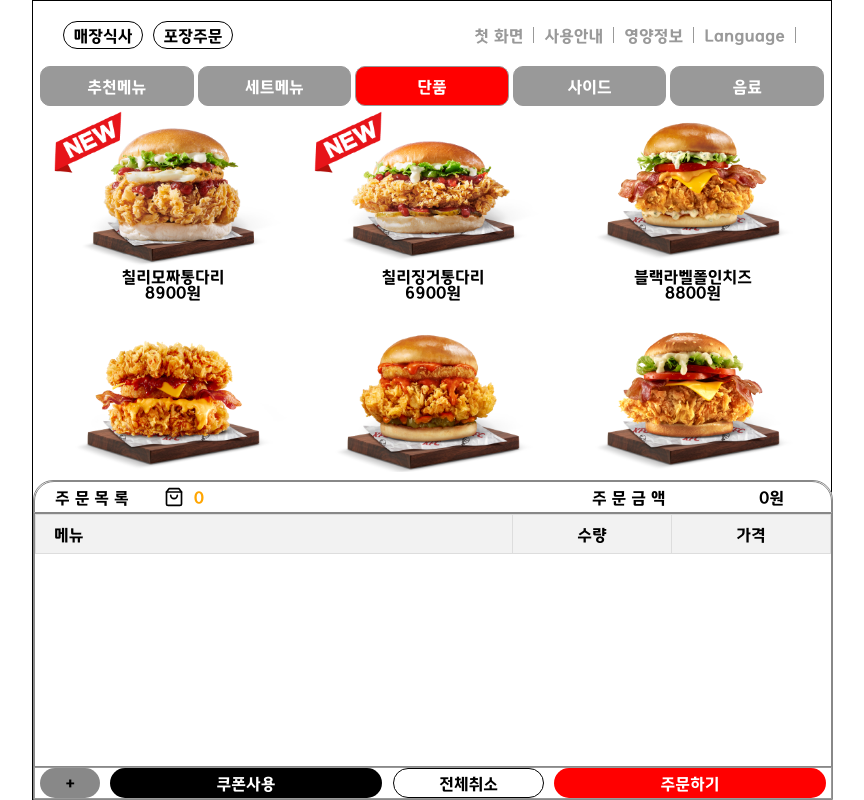
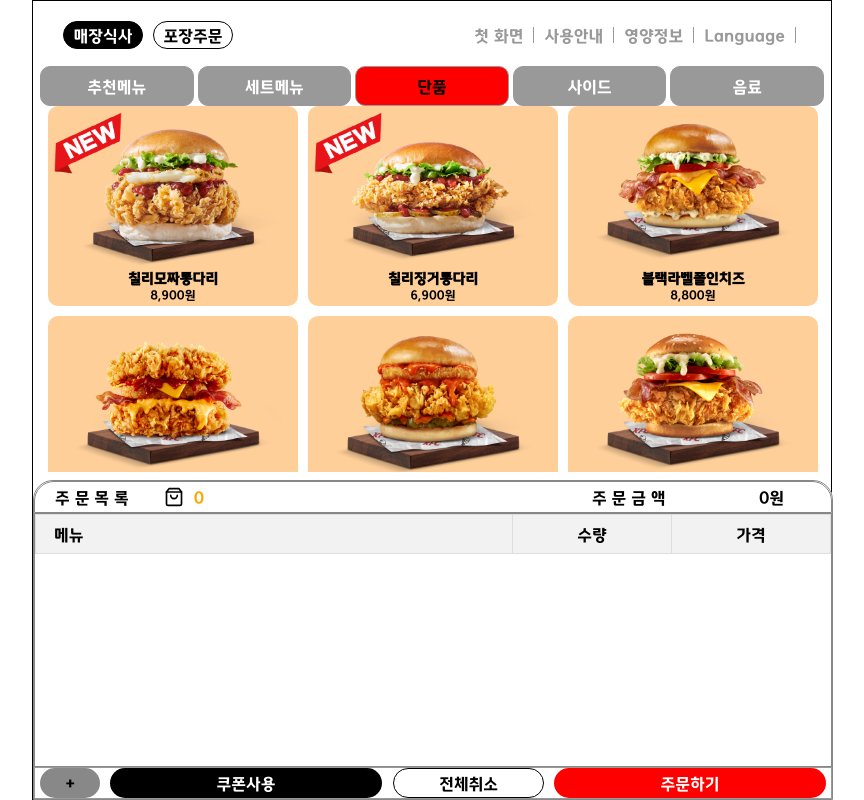
Before and after one commit to wooseungyeop/vue_eaglesS2, a Vue app in the folder vue_eaglesS2/: page /burger in a window 1280 px wide. Shown: the whole page, without its empty margins (208-1072 px from the left). Built offline with nearby package versions, Linux system fonts and the light colour scheme.

Commit message:
fix : mainmenu content update

```diff
--- a/vue_eaglesS2/src/assets/css/mainMenuCSS/Footer.css
+++ b/vue_eaglesS2/src/assets/css/mainMenuCSS/Footer.css
@@ -65,12 +65,17 @@
   display: flex;
   flex-direction: column;
   border: 1px solid #888;
-  overflow-y: scroll;
+  overflow-y: auto; /* 스크롤 가능하도록 설정 */
+  scroll-snap-type: y mandatory; /* 수직 스크롤에 스냅 적용 */
 }
 
 .Footer_Info_Box table {
   width: 100%;
   table-layout: fixed;
+}
+
+.Footer_Info_Box tr {
+  scroll-snap-align: start; /* 각 행의 시작 부분에서 스냅 */
 }
 
 .Footer_Info_Box th,
@@ -111,6 +116,7 @@
   background-color: red;
   color: #fff;
   border-radius: 5px;
+  position: relative;
 }
 
 .quantityPlus {
@@ -123,6 +129,7 @@
   background-color: red;
   color: #fff;
   border-radius: 5px;
+  position: relative;
 }
 
 .col-price {
@@ -152,6 +159,7 @@
   background-color: #999;
   color: #fff;
   border-radius: 5px;
+  position: relative;
 }
 
 .Footer_Under {
@@ -257,3 +265,57 @@
   margin-left: 20px;
   font-size: 14px;
 }
+
+.quantityMinus::after {
+  content: "";
+  display: block;
+  position: absolute;
+  width: 100%;
+  height: 100%;
+  background: rgba(0, 0, 0, 0.3);
+  left: 0;
+  top: 0;
+  opacity: 0;
+  transition: 0.5s;
+  border-radius: 5px;
+}
+
+.quantityMinus:hover::after {
+  opacity: 1;
+}
+
+.quantityPlus::after {
+  content: "";
+  display: block;
+  position: absolute;
+  width: 100%;
+  height: 100%;
+  background: rgba(0, 0, 0, 0.3);
+  left: 0;
+  top: 0;
+  opacity: 0;
+  transition: 0.5s;
+  border-radius: 5px;
+}
+
+.quantityPlus:hover::after {
+  opacity: 1;
+}
+
+.price-Del::after {
+  content: "";
+  display: block;
+  position: absolute;
+  width: 100%;
+  height: 100%;
+  background: rgba(0, 0, 0, 0.3);
+  left: 0;
+  top: 0;
+  opacity: 0;
+  transition: 0.5s;
+  border-radius: 5px;
+}
+
+.price-Del:hover::after {
+  opacity: 1;
+}
--- a/vue_eaglesS2/src/assets/css/mainMenuCSS/Header.css
+++ b/vue_eaglesS2/src/assets/css/mainMenuCSS/Header.css
@@ -27,10 +27,12 @@
 .Front_Eat {
   background-color: #fff;
   color: #000;
+  position: relative;
 }
 .Front_Packaging {
   background-color: #fff;
   color: #000;
+  position: relative;
 }
 .Hd_Top_Back {
   display: flex;
@@ -57,7 +59,7 @@
 
 .Hd_Nav .router-link-exact-active {
   background-color: red;
-  color: #fff;
+  color: #000;
 }
 .Hd_Nav a {
   display: flex;
@@ -72,4 +74,59 @@
   margin: 2px;
   cursor: pointer;
   text-decoration: none;
+  position: relative;
 }
+
+.Hd_Nav a::after {
+  content: "";
+  display: block;
+  position: absolute;
+  width: 100%;
+  height: 100%;
+  background: rgba(255, 255, 255, 0.2);
+  left: 0;
+  top: 0;
+  opacity: 0;
+  transition: 0.5s;
+  border-radius: 10px;
+}
+
+.Hd_Nav a:hover::after {
+  opacity: 1;
+}
+
+.Front_Eat::after {
+  content: "";
+  display: block;
+  position: absolute;
+  width: 100%;
+  height: 100%;
+  background: rgba(0, 0, 0, 0.1);
+  left: 0;
+  top: 0;
+  opacity: 0;
+  transition: 0.5s;
+  border-radius: 10px;
+}
+
+.Front_Eat:hover::after {
+  opacity: 1;
+}
+
+.Front_Packaging::after {
+  content: "";
+  display: block;
+  position: absolute;
+  width: 100%;
+  height: 100%;
+  background: rgba(0, 0, 0, 0.1);
+  left: 0;
+  top: 0;
+  opacity: 0;
+  transition: 0.5s;
+  border-radius: 10px;
+}
+
+.Front_Packaging:hover::after {
+  opacity: 1;
+}
--- a/vue_eaglesS2/src/assets/css/mainMenuCSS/MainMenuCard.css
+++ b/vue_eaglesS2/src/assets/css/mainMenuCSS/MainMenuCard.css
@@ -30,7 +30,29 @@
   height: 200px;
   margin: 5px;
   cursor: pointer;
+  background-color: rgba(255, 136, 0, 0.4);
+  border-radius: 10px;
+  position: relative;
 }
+
+.con_row_card::after {
+  content: "";
+  display: block;
+  position: absolute;
+  width: 100%;
+  height: 100%;
+  background: rgba(0, 0, 0, 0.4);
+  left: 0;
+  top: 0;
+  opacity: 0;
+  transition: 0.5s;
+  border-radius: 10px;
+}
+
+.con_row_card:hover::after {
+  opacity: 1;
+}
+
 .con_row_card > img {
   width: 95%;
   height: auto;
@@ -38,3 +60,16 @@
 .con_row_card > p {
   text-align: center;
 }
+
+.cardName {
+  font-size: 14px;
+  line-height: 140%;
+  font-weight: bold;
+}
+.cardPrice {
+  font-size: 12px;
+}
+
+.last-row {
+  justify-content: flex-start; /* 마지막 행 카드를 왼쪽으로 정렬 */
+}
--- a/vue_eaglesS2/src/components/mainMenu/Footer.vue
+++ b/vue_eaglesS2/src/components/mainMenu/Footer.vue
@@ -12,13 +12,13 @@ watch(
   () => props.selectedItem,
   (newItem) => {
     if (newItem) {
-      const existingItem = selectedItems.value.find(
+      // 배열 내에서 동일한 id를 가진 아이템이 있는지 확인
+      const itemExists = selectedItems.value.some(
         (item) => item.id === newItem.id
       );
-      if (existingItem) {
-        existingItem.quantity += 1; // 기존 아이템의 수량을 증가
-      } else {
-        selectedItems.value.push({ ...newItem, quantity: 1 }); // 새 아이템 추가
+      if (!itemExists) {
+        // 중복되지 않는 경우에만 아이템을 배열에 추가
+        selectedItems.value.push({ ...newItem, quantity: 1 });
       }
     }
   },
--- a/vue_eaglesS2/src/components/mainMenu/Header.vue
+++ b/vue_eaglesS2/src/components/mainMenu/Header.vue
@@ -1,5 +1,5 @@
 <script setup>
-import { inject, watch } from "vue";
+import { reactive, ref, inject, watch } from "vue";
 import { useRoute, useRouter } from "vue-router";
 
 const router = useRouter();
@@ -10,8 +10,17 @@ if (!state) {
   console.error("state is not provided");
 }
 
+const orderOption = ref("eat");
+
+// 메뉴 선택을 처리하는 함수
+const selectMenu = (menu) => {
+  orderOption.value = menu;
+  console.log(orderOption.value);
+};
+
 const updateSelectedOption = (newPath) => {
   const options = {
+    "/": "suggest",
     "/suggest": "suggest",
     "/setMenu": "setMenu",
     "/burger": "burger",
@@ -58,14 +67,14 @@ const navigateTo = (path) => {
       <div class="Hd_Top_Front">
         <div
           class="Front_Eat"
-          :class="{ activeOption: state.selectedOption === 'eat' }"
+          :class="{ activeOption: orderOption === 'eat' }"
           @click="() => selectMenu('eat')"
         >
           매장식사
         </div>
         <div
           class="Front_Packaging"
-          :class="{ activeOption: state.selectedOption === 'packaging' }"
+          :class="{ activeOption: orderOption === 'packaging' }"
           @click="() => selectMenu('packaging')"
         >
           포장주문
--- a/vue_eaglesS2/src/components/mainMenu/mainMenuCard/Beverage.vue
+++ b/vue_eaglesS2/src/components/mainMenu/mainMenuCard/Beverage.vue
@@ -23,8 +23,9 @@ function selectItem(item) {
       <div class="Section_Menu_con">
         <div
           class="Menu_con_row"
-          v-for="(chunk, index) in chunkedMenuItems"
+          v-for="(chunk, index) in store.chunkedMenuItems"
           :key="index"
+          :class="{ 'last-row': index === store.chunkedMenuItems.length - 1 }"
         >
           <div
             class="con_row_card"
@@ -33,8 +34,8 @@ function selectItem(item) {
             @click="selectItem(item)"
           >
             <img :src="item.img" alt="" />
-            <p>{{ item.name }}</p>
-            <p>{{ item.price }}원</p>
+            <p class="cardName">{{ item.name }}</p>
+            <p class="cardPrice">{{ item.price.toLocaleString("ko-KR") }}원</p>
           </div>
         </div>
       </div>
--- a/vue_eaglesS2/src/components/mainMenu/mainMenuCard/Burger.vue
+++ b/vue_eaglesS2/src/components/mainMenu/mainMenuCard/Burger.vue
@@ -23,8 +23,9 @@ function selectItem(item) {
       <div class="Section_Menu_con">
         <div
           class="Menu_con_row"
-          v-for="(chunk, index) in chunkedMenuItems"
+          v-for="(chunk, index) in store.chunkedMenuItems"
           :key="index"
+          :class="{ 'last-row': index === store.chunkedMenuItems.length - 1 }"
         >
           <div
             class="con_row_card"
@@ -33,8 +34,8 @@ function selectItem(item) {
             @click="selectItem(item)"
           >
             <img :src="item.img" alt="" />
-            <p>{{ item.name }}</p>
-            <p>{{ item.price }}원</p>
+            <p class="cardName">{{ item.name }}</p>
+            <p class="cardPrice">{{ item.price.toLocaleString("ko-KR") }}원</p>
           </div>
         </div>
       </div>
--- a/vue_eaglesS2/src/components/mainMenu/mainMenuCard/SetMenu.vue
+++ b/vue_eaglesS2/src/components/mainMenu/mainMenuCard/SetMenu.vue
@@ -23,8 +23,9 @@ function selectItem(item) {
       <div class="Section_Menu_con">
         <div
           class="Menu_con_row"
-          v-for="(chunk, index) in chunkedMenuItems"
+          v-for="(chunk, index) in store.chunkedMenuItems"
           :key="index"
+          :class="{ 'last-row': index === store.chunkedMenuItems.length - 1 }"
         >
           <div
             class="con_row_card"
@@ -33,8 +34,8 @@ function selectItem(item) {
             @click="selectItem(item)"
           >
             <img :src="item.img" alt="" />
-            <p>{{ item.name }}</p>
-            <p>{{ item.price }}원</p>
+            <p class="cardName">{{ item.name }}</p>
+            <p class="cardPrice">{{ item.price.toLocaleString("ko-KR") }}원</p>
           </div>
         </div>
       </div>
--- a/vue_eaglesS2/src/components/mainMenu/mainMenuCard/Side.vue
+++ b/vue_eaglesS2/src/components/mainMenu/mainMenuCard/Side.vue
@@ -22,8 +22,9 @@ function selectItem(item) {
       <div class="Section_Menu_con">
         <div
           class="Menu_con_row"
-          v-for="(chunk, index) in chunkedMenuItems"
+          v-for="(chunk, index) in store.chunkedMenuItems"
           :key="index"
+          :class="{ 'last-row': index === store.chunkedMenuItems.length - 1 }"
         >
           <div
             class="con_row_card"
@@ -32,8 +33,8 @@ function selectItem(item) {
             @click="selectItem(item)"
           >
             <img :src="item.img" alt="" />
-            <p>{{ item.name }}</p>
-            <p>{{ item.price }}원</p>
+            <p class="cardName">{{ item.name }}</p>
+            <p class="cardPrice">{{ item.price.toLocaleString("ko-KR") }}원</p>
           </div>
         </div>
       </div>
--- a/vue_eaglesS2/src/components/mainMenu/mainMenuCard/Suggest.vue
+++ b/vue_eaglesS2/src/components/mainMenu/mainMenuCard/Suggest.vue
@@ -1,6 +1,7 @@
 <script setup>
 import { onMounted, defineProps, defineEmits } from "vue";
 import { useMenuStore } from "@/stores/menuStore";
+import "animate.css";
 
 const store = useMenuStore();
 const props = defineProps({
@@ -25,6 +26,7 @@ function selectItem(item) {
           class="Menu_con_row"
           v-for="(chunk, index) in store.chunkedMenuItems"
           :key="index"
+          :class="{ 'last-row': index === store.chunkedMenuItems.length - 1 }"
         >
           <div
             class="con_row_card"
@@ -33,8 +35,8 @@ function selectItem(item) {
             @click="selectItem(item)"
           >
             <img :src="item.img" alt="" />
-            <p>{{ item.name }}</p>
-            <p>{{ item.price }}원</p>
+            <p class="cardName">{{ item.name }}</p>
+            <p class="cardPrice">{{ item.price.toLocaleString("ko-KR") }}원</p>
           </div>
         </div>
       </div>
```
Also changed, not shown: vue_eaglesS2/src/components/mainMenu/MainMenu.vue (+12 -13 lines).
